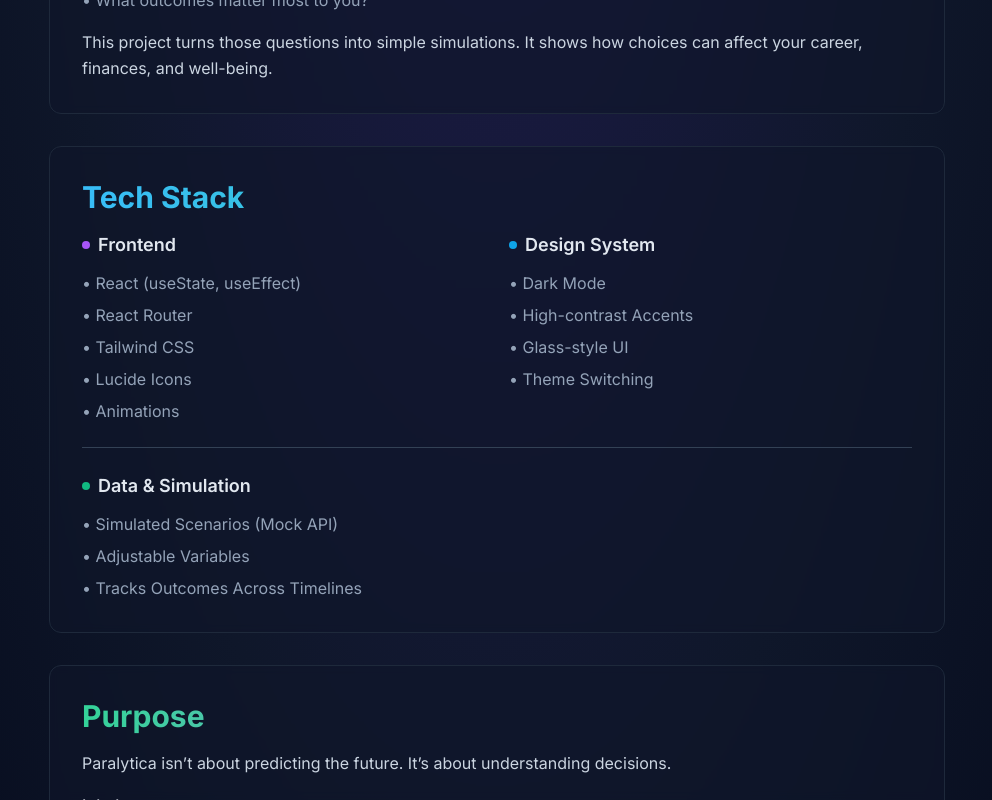
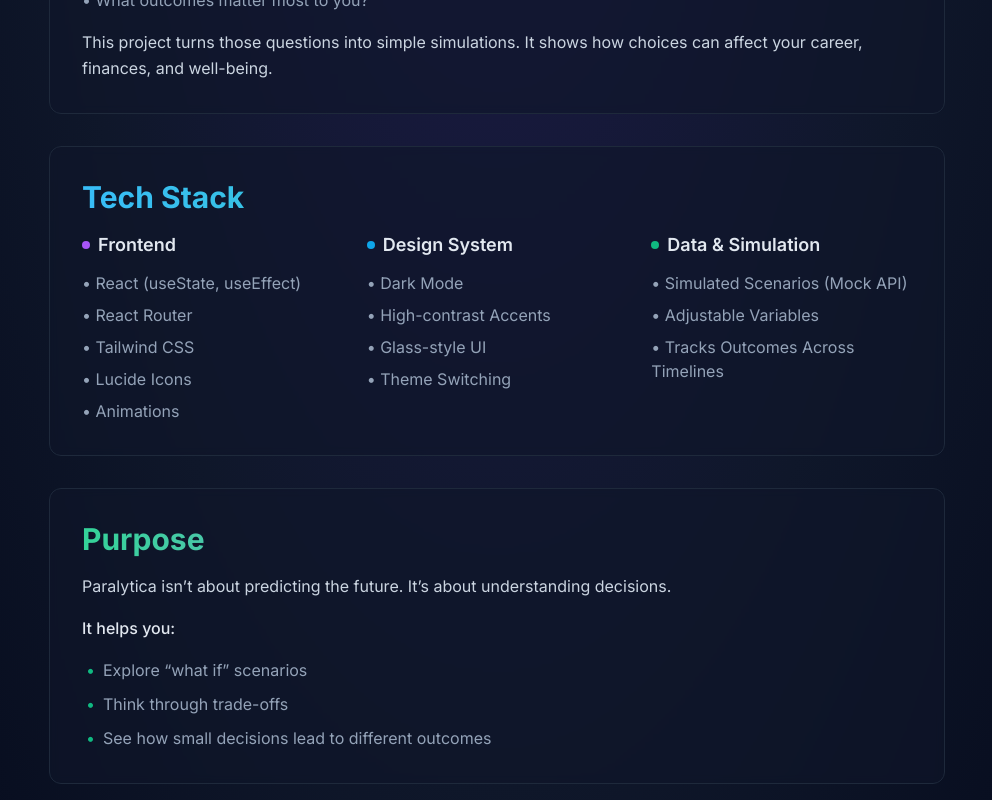
Before and after one commit to VinnyT456/Paralytica, a React (Vite) app: page /about in a window 1280 px wide. Shown: the part 502-1302 px from the top of the page, without its empty margins (143-1135 px from the left). Built offline with nearby package versions, Linux system fonts and the light colour scheme.

Commit message:
quick fix on the about page

```diff
--- a/src/pages/About.jsx
+++ b/src/pages/About.jsx
@@ -89,7 +89,7 @@
           <h2 className="text-3xl font-bold mb-4 text-transparent bg-gradient-to-r from-sky-400 to-emerald-400 bg-clip-text">
             Tech Stack
           </h2>
-          <div className="grid grid-cols-1 md:grid-cols-2 gap-6 mb-6">
+          <div className="grid grid-cols-1 md:grid-cols-3 gap-6">
             <div>
               <h3 className={`text-lg font-semibold mb-3 flex items-center gap-2 ${
                 isLight ? 'text-slate-800' : 'text-slate-200'
@@ -120,22 +120,20 @@
                 <li>• Theme Switching</li>
               </ul>
             </div>
-          </div>
 
-          <div className={`border-t pt-6 ${isLight ? 'border-slate-200' : 'border-slate-700'}`}>
+            <div>
               <h3 className={`text-lg font-semibold mb-3 flex items-center gap-2 ${
                 isLight ? 'text-slate-800' : 'text-slate-200'
               }`}>
                 <div className="w-2 h-2 bg-emerald-500 rounded-full" />
                 Data & Simulation
               </h3>
-            <p className={isLight ? 'text-slate-600' : 'text-slate-400'}>
               <ul className={`space-y-2 ${isLight ? 'text-slate-600' : 'text-slate-400'}`}>
                 <li>• Simulated Scenarios (Mock API)</li>
                 <li>• Adjustable Variables</li>
                 <li>• Tracks Outcomes Across Timelines</li>
               </ul>
-            </p>
+            </div>
           </div>
         </div>
 
```
Lines whose indentation alone changed are shown as unchanged.
